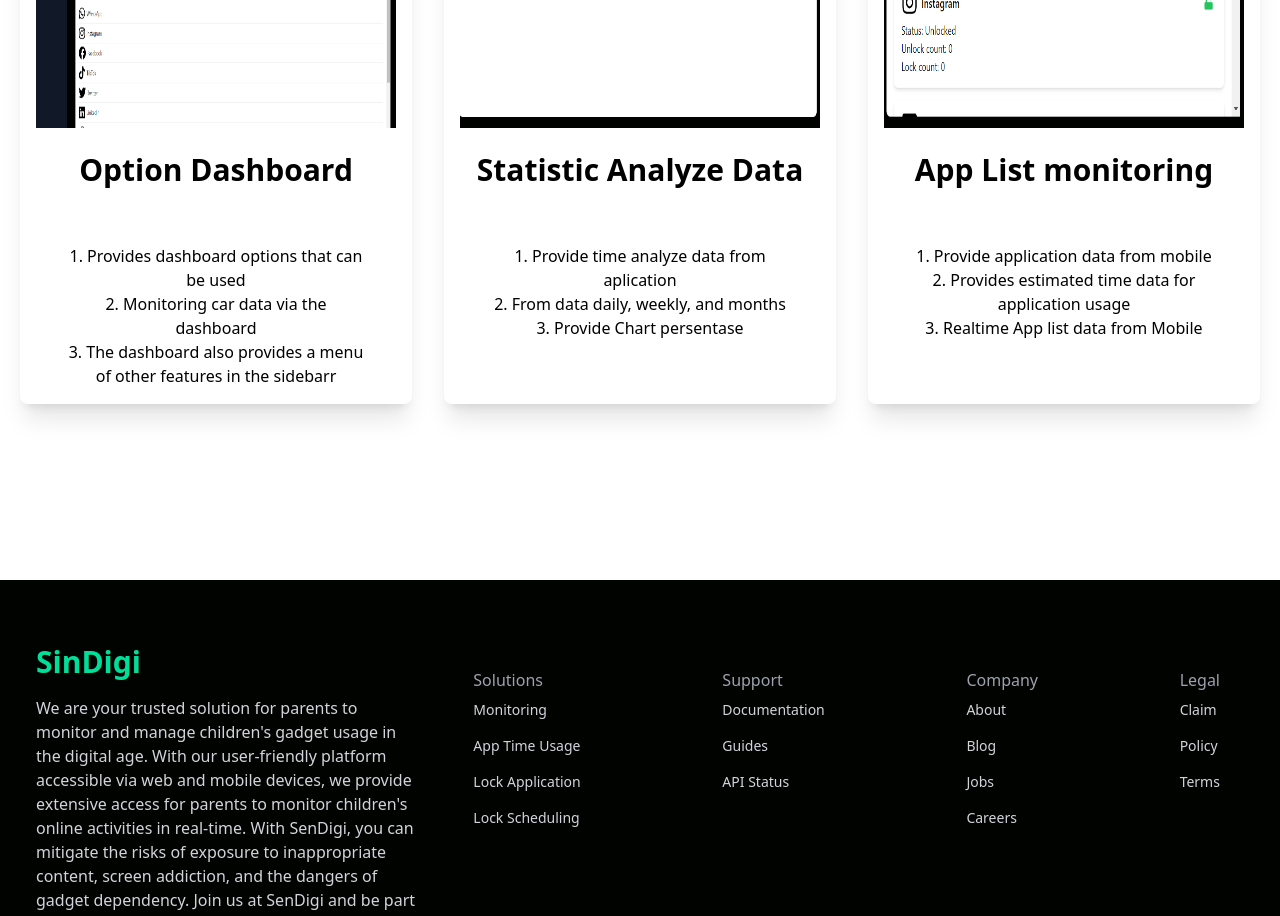
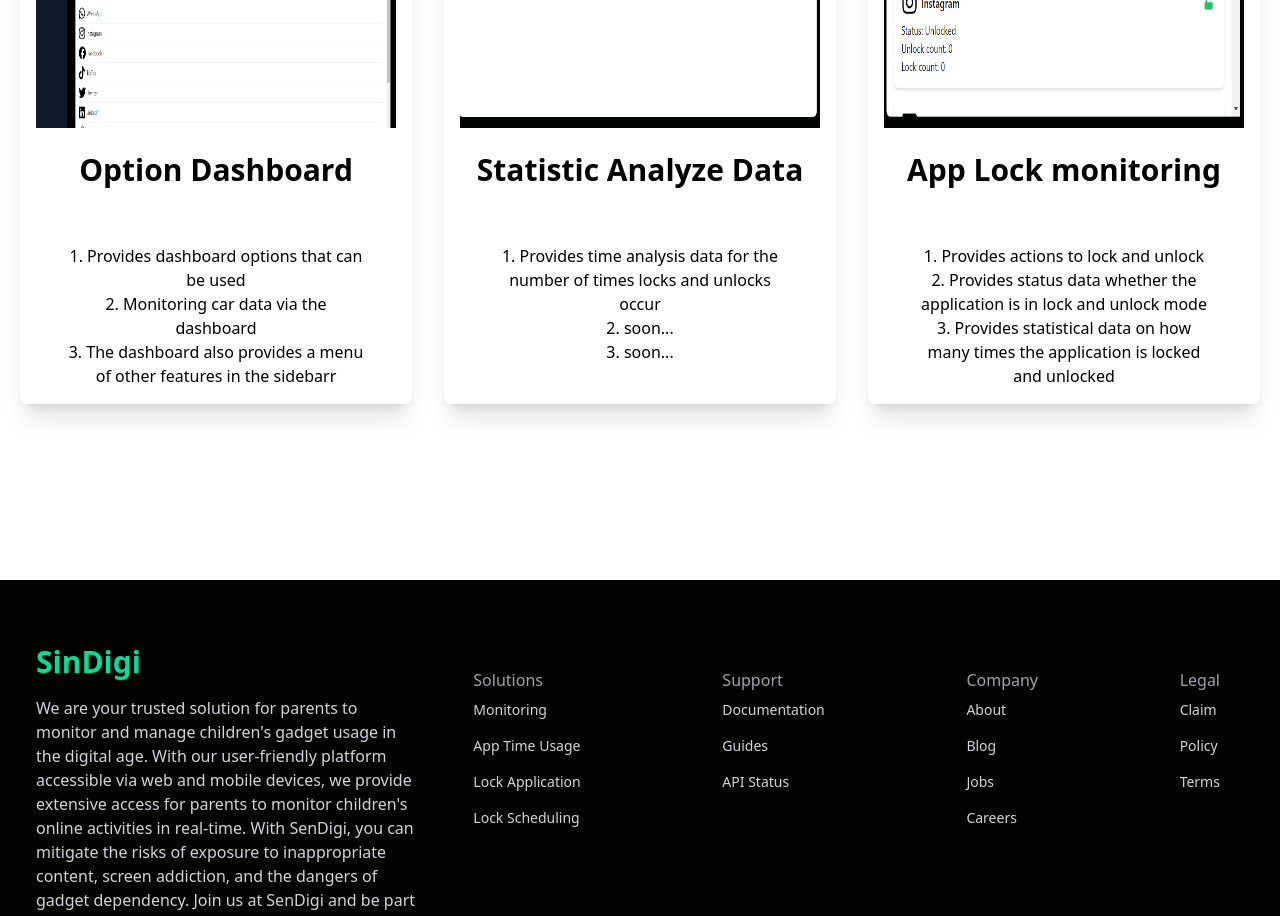
Before and after one commit to Hilll19/SenDigi-Project, a React (Create React App) app: page /DetailLock in a window 1280 px wide. Shown: the part 2180-3096 px from the top of the page. Built offline with nearby package versions, Linux system fonts and the light colour scheme; no server answers.

Commit message:
Add some text

```diff
--- a/src/page/DetailLock.js
+++ b/src/page/DetailLock.js
@@ -98,10 +98,10 @@
             </h2>
             <div className="text-center font-medium">
               <p className="mx-8 mt-8">
-                1. Provide time analyze data from aplication
+                1. Provides time analysis data for the number of times locks and unlocks occur
               </p>
-              <p className="mx-8">2. From data daily, weekly, and months</p>
-              <p className="mx-8">3. Provide Chart persentase</p>
+              <p className="mx-8">2. soon...</p>
+              <p className="mx-8">3. soon...</p>
             </div>
           </div>
           <div className="w-full shadow-xl flex flex-col p-4 my-4 rounded-lg hover:scale-105 duration-300">
@@ -111,16 +111,16 @@
               alt="#"
             />
             <h2 className="text-3xl font-bold text-center py-6">
-              App List monitoring
+              App Lock monitoring
             </h2>
             <div className="text-center font-medium">
               <p className="mx-8 mt-8">
-                1. Provide application data from mobile
+                1. Provides actions to lock and unlock
               </p>
               <p className="mx-8">
-                2. Provides estimated time data for application usage
+                2. Provides status data whether the application is in lock and unlock mode
               </p>
-              <p className="mx-8">3. Realtime App list data from Mobile</p>
+              <p className="mx-8">3. Provides statistical data on how many times the application is locked and unlocked</p>
             </div>
           </div>
         </div>
```
